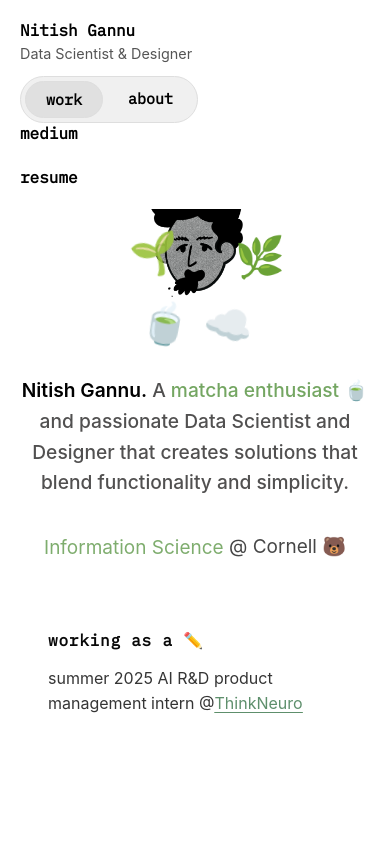
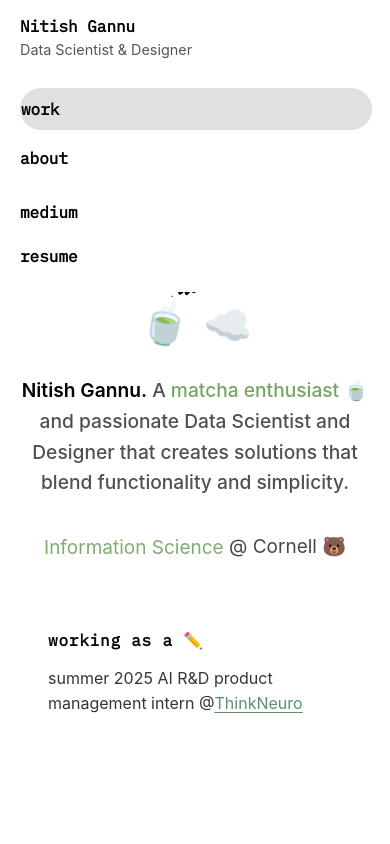
Before and after one commit to tissuepy/tissueportfolio2025, a React (Vite) app: page / in a window 390 px wide. Shown: the top 844 px of the page. Built offline with nearby package versions, Linux system fonts and the light colour scheme.

Commit message:
Update App.css

```diff
--- a/src/App.css
+++ b/src/App.css
@@ -1062,3 +1062,48 @@ body, html {
     height: 40px;
   }
 }
+
+@media (max-width: 768px) {
+  .navbar {
+    padding: 16px 20px;
+    flex-direction: column;
+    align-items: flex-start;
+    gap: 1rem;
+  }
+
+  .left-content,
+  .right-section,
+  .center-section {
+    flex-direction: column;
+    align-items: flex-start;
+    width: 100%;
+  }
+
+  .nav-button {
+    width: 100%;
+    text-align: left;
+    padding: 10px 0;
+    font-size: 1rem;
+  }
+
+  .center-section {
+    gap: 0.5rem;
+    justify-content: flex-start;
+    background-color: transparent;
+    border: none;
+    padding: 0;
+  }
+
+  .right-section {
+    gap: 0.5rem;
+  }
+
+  .nav-link {
+    font-size: 1rem;
+    padding: 8px 0;
+  }
+
+  .name-title {
+    margin-bottom: 10px;
+  }
+}
```
